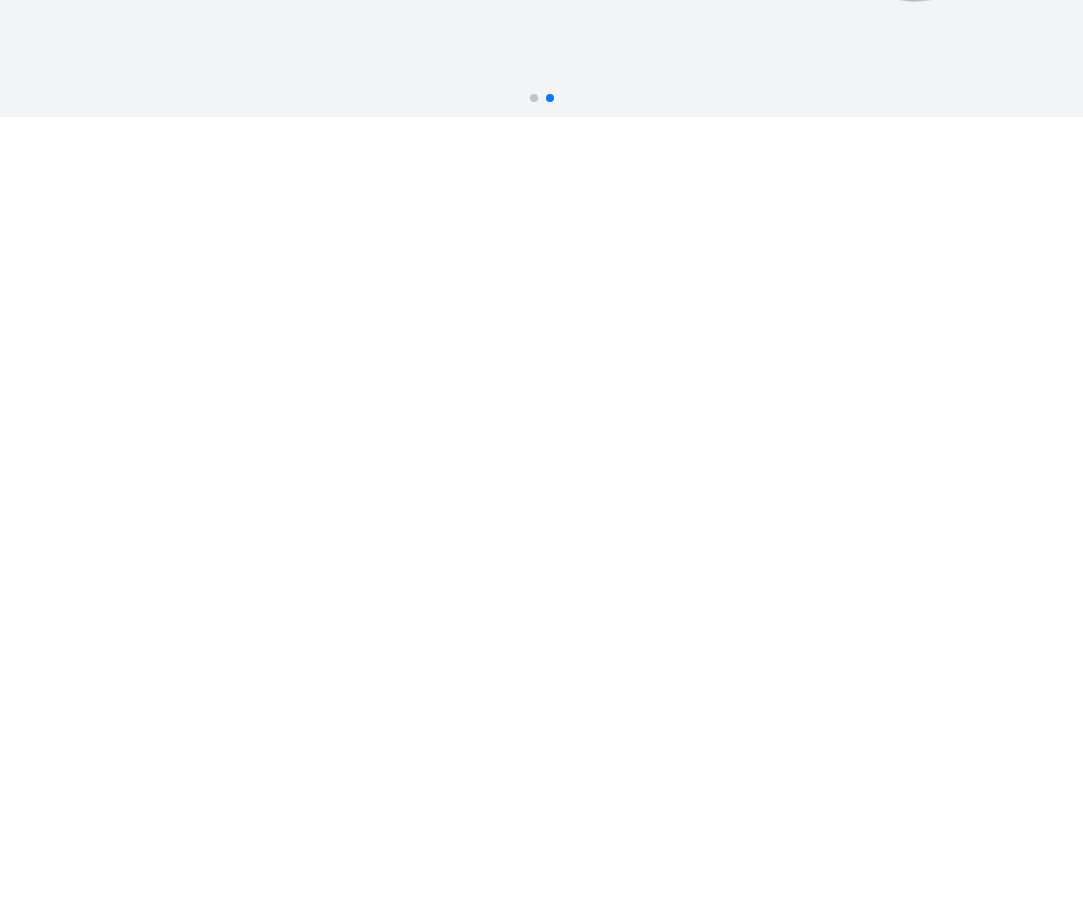
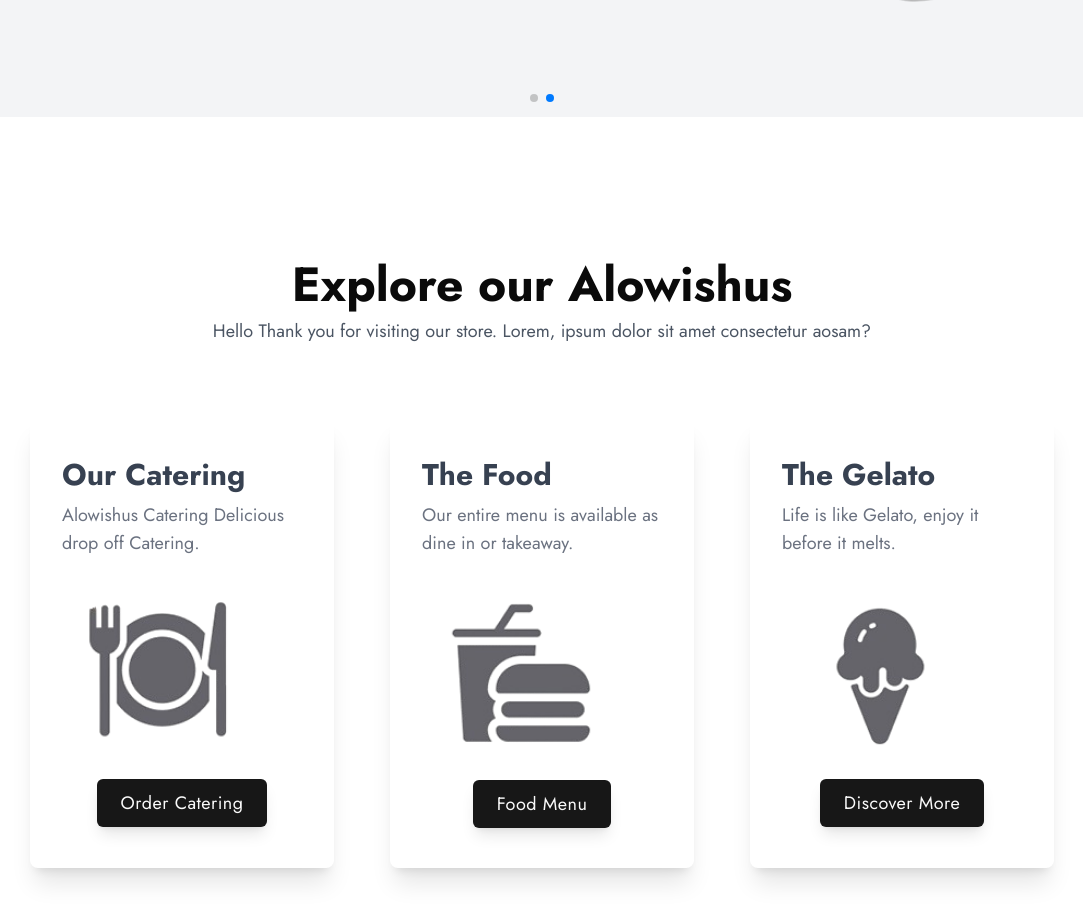
Before and after one commit to Taranjeet05/coffee-shop-app-, a Next.js app: page / in a window 1280 px wide. Shown: the part 752-1674 px from the top of the page, without its empty margins (98-1181 px from the left). Before the commit the page ends 869 px from the top, so only its background shows below. Built offline with nearby package versions, Linux system fonts and the light colour scheme.

Commit message:
feat: design Explore component UI

```diff
--- /dev/null
+++ b/app/_components/Explore.jsx
@@ -0,0 +1,91 @@
+import { Button } from "@/components/ui/button"
+import Image from "next/image"
+
+
+const Explore = () => {
+  return (
+    <>
+    <div className="conatiiner py-20">
+      {/**::::::::::::::::::::::::::::::::::::::::::::::: */}
+      <div className="grid grid-cols-6 text-center md:py-16">
+
+        <div className="col-start-2 col-span-4">
+          <h1 className="text-5xl font-bold">Explore our Alowishus</h1>
+          <p className="py-2 text-gray-600 text-lg">Hello Thank you for visiting our store. Lorem, ipsum dolor sit amet
+            consectetur aosam?</p>
+        </div>
+
+      </div>
+      {/*:::::::::::::::::::::::::::::::::::::::::::::::::*/}
+      <div className="grid grid-cols-3 gap-14 w-4/5 mx-auto">
+
+      {/**:::::::::::::::::::::::::::::::::::::::: */}
+
+        <div className="shadow-xl cursor-pointer px-8 py-10 rounded-lg">
+          <h1 className="text-3xl font-semibold text-gray-700">
+            Our Catering
+          </h1>
+          <p className="py-2 text-gray-500 text-lg">
+            Alowishus Catering Delicious drop off Catering.
+          </p>
+
+          <div className="text-center">
+            <Image src='/coffee/icon1.png' width={200} height={200} alt="Catering-icon"
+            className='py-6'
+            />
+            <Button className=" p-6 rounded-md shadow-lg transform hover:scale-105 transition-all text-lg font-normal tracking-wide">
+              Order Catering
+            </Button>
+         </div>
+        </div>
+
+
+      {/**:::::::::::::::::::::::::::::::::::::::::::: */}
+
+        <div className="shadow-xl cursor-pointer px-8 py-10 rounded-lg">
+          <h1 className="text-3xl font-semibold text-gray-700">
+            The Food
+          </h1>
+          <p className="py-2 text-gray-500 text-lg">
+            Our entire menu is available as dine in or takeaway.
+          </p>
+
+          <div className="text-center">
+            <Image src='/coffee/icon2.png' width={200} height={200} alt="Catering-icon"
+            className='py-6'
+            />
+            <Button className=" p-6 rounded-md shadow-lg transform hover:scale-105 transition-all text-lg font-normal tracking-wide">
+              Food Menu
+            </Button>
+          </div>
+        </div>
+
+      {/**::::::::::::::::::::::::::::::::::::::::::::: */}
+
+        <div className="shadow-xl cursor-pointer px-8 py-10 rounded-lg">
+          <h1 className="text-3xl font-semibold text-gray-700">
+            The Gelato
+          </h1>
+          <p className="py-2 text-gray-500 text-lg">
+            Life is like Gelato, enjoy it before it melts.
+          </p>
+
+          <div className="text-center">
+            <Image src='/coffee/icon3.png' width={200} height={200} alt="Catering-icon"
+            className='py-6'
+            />
+            <Button className=" p-6 rounded-md shadow-lg transform hover:scale-105 transition-all text-lg font-normal tracking-wide">
+            Discover More
+            </Button>
+          </div>
+        </div>
+
+
+      </div>
+    </div>
+
+    </>
+  )
+}
+
+export default Explore
--- a/app/page.js
+++ b/app/page.js
@@ -1,4 +1,5 @@
 import Banner from "./_components/Banner";
+import Explore from "./_components/Explore";
 import Header from "./_components/Header";
 
 export default function Home() {
@@ -6,6 +7,7 @@ export default function Home() {
       <>
         <Header />
         <Banner />
+        <Explore />
       </>
   );
 }
```
